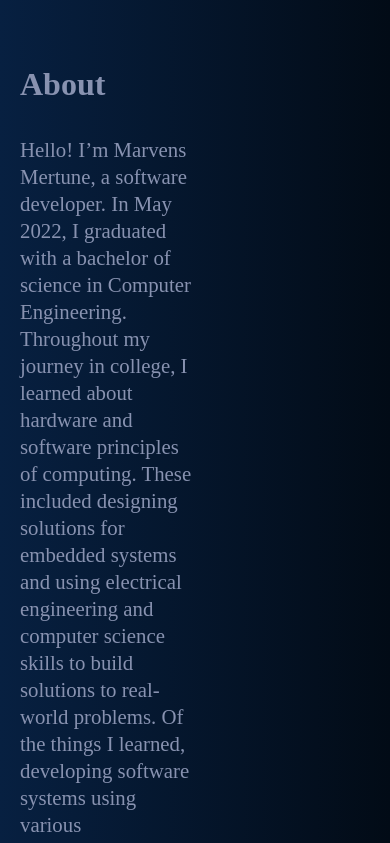
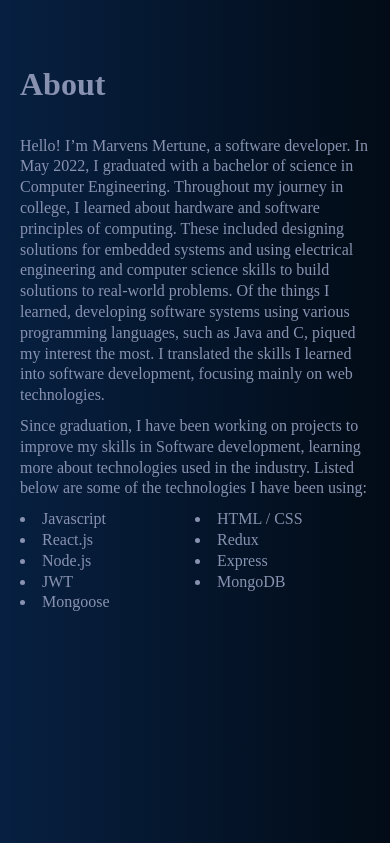
Before and after one commit to mmertune/Personal-Portfolio2, a React (Create React App) app: page / in a window 390 px wide. Shown: the part 780-1623 px from the top of the page. Built offline with nearby package versions, Linux system fonts and the light colour scheme.

Commit message:
added mobile view formating for About section

```diff
--- a/src/assets/css/about.css
+++ b/src/assets/css/about.css
@@ -5,17 +5,59 @@
   align-items: center;
 } */
 
-.about_title{
-    color: var(--big-text-clr);
-    margin-bottom: 30px;
+.about_title {
+  color: var(--big-text-clr);
+  margin-bottom: 30px;
 }
-.about_paragraphSect{
+.about_paragraphSect {
   display: flex;
   flex-direction: column;
-
-  width: 50%;
+  width: 80%;
 }
-.about_paragraph1, .about_paragraph2{
+.about_paragraph1,
+.about_paragraph2 {
   font-size: 1.3rem;
   margin-bottom: 10px;
 }
+
+.about_techList {
+  display: grid;
+  grid-template-columns: repeat(3, 1fr);
+}
+.about_techItem {
+  list-style-position: inside;
+}
+@media screen and (max-width: 500px) {
+  .about_paragraphSect {
+    font-size: 1rem;
+    width: 100%;
+  }
+  .about_paragraph1,
+  .about_paragraph2 {
+    font-size: 1rem;
+  }
+  .about_techList {
+    grid-template-columns: repeat(2, 1fr);
+  }
+}
+/*****************
+*   Mobile View  *
+*****************/
+@media screen and (min-width: 501px) and (max-width: 767px) {
+  .about_paragraphSect {
+    font-size: 1rem;
+    width: 80%;
+  }
+  .about_paragraph1,
+  .about_paragraph2 {
+    font-size: 1rem;
+  }
+}
+/********************************
+*   Tablet / Small Laptop View  *
+********************************/
+@media screen and (min-width: 768px) and (max-width: 1203px) {
+  .about_paragraphSect {
+    width: 80%;
+  }
+}
--- a/src/pages/About.jsx
+++ b/src/pages/About.jsx
@@ -1,29 +1,44 @@
-import React from 'react'
-import "../assets/css/about.css"
+import React from "react";
+import "../assets/css/about.css";
 
 const About = () => {
   return (
-    <div className='about grid_about' id='about'>
-        <h1 className='about_title'>About</h1>
-        <div className='about_paragraphSect'><p className='about_paragraph1'>
-        Hello! I’m Marvens Mertune, a software developer. In May 2022, I
-        graduated with a bachelor of science in Computer Engineering. Throughout
-        my journey in college, I learned about hardware and software principles
-        of computing. These included designing solutions for embedded systems
-        and using electrical engineering and computer science skills to build
-        solutions to real-world problems. Of the things I learned, developing
-        software systems using various programming languages, such as Java and
-        C, piqued my interest the most. I translated the skills I learned into
-        software development, focusing mainly on web technologies.
-      </p>
-      <p className='about_paragraph2'>
-        Since graduation, I have been working on projects to improve my skills
-        in Software development, learning more about technologies used in the
-        industry. Listed below are some of the technologies I have been using:
-      </p></div>
+    <div className="about grid_about" id="about">
+      <h1 className="about_title">About</h1>
+      <div className="about_paragraphSect">
+        <p className="about_paragraph1">
+          Hello! I’m Marvens Mertune, a software developer. In May 2022, I
+          graduated with a bachelor of science in Computer Engineering.
+          Throughout my journey in college, I learned about hardware and
+          software principles of computing. These included designing solutions
+          for embedded systems and using electrical engineering and computer
+          science skills to build solutions to real-world problems. Of the
+          things I learned, developing software systems using various
+          programming languages, such as Java and C, piqued my interest the
+          most. I translated the skills I learned into software development,
+          focusing mainly on web technologies.
+        </p>
+        <p className="about_paragraph2">
+          Since graduation, I have been working on projects to improve my skills
+          in Software development, learning more about technologies used in the
+          industry. Listed below are some of the technologies I have been using:
+        </p>
+        <ul className="about_techList">
+          <li className="about_techItem">Javascript</li>
+          <li className="about_techItem">
+            HTML <>&#47;</> CSS
+          </li>
+          <li className="about_techItem">React.js</li>
+          <li className="about_techItem">Redux</li>
+          <li className="about_techItem">Node.js</li>
+          <li className="about_techItem">Express</li>
+          <li className="about_techItem">JWT</li>
+          <li className="about_techItem">MongoDB</li>
+          <li className="about_techItem">Mongoose</li>
+        </ul>
+      </div>
+    </div>
+  );
+};
 
-    </div>
-  )
-}
-
-export default About
+export default About;
```
